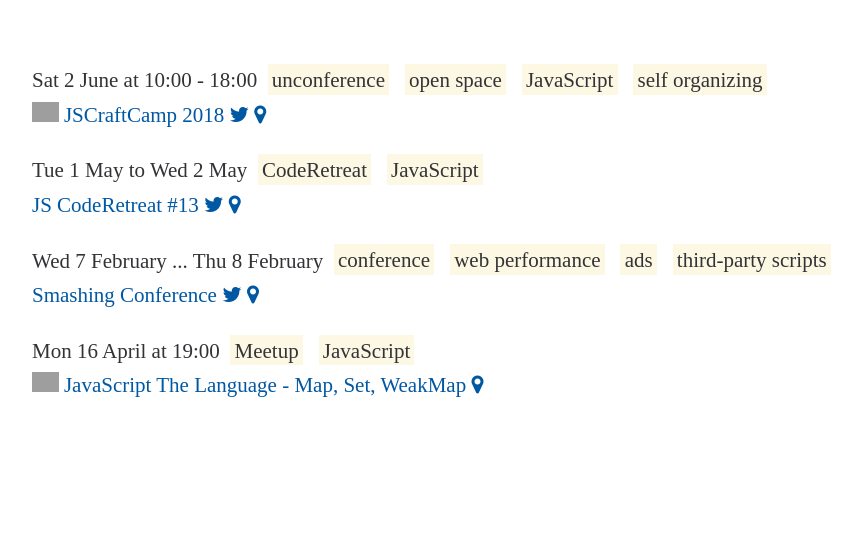
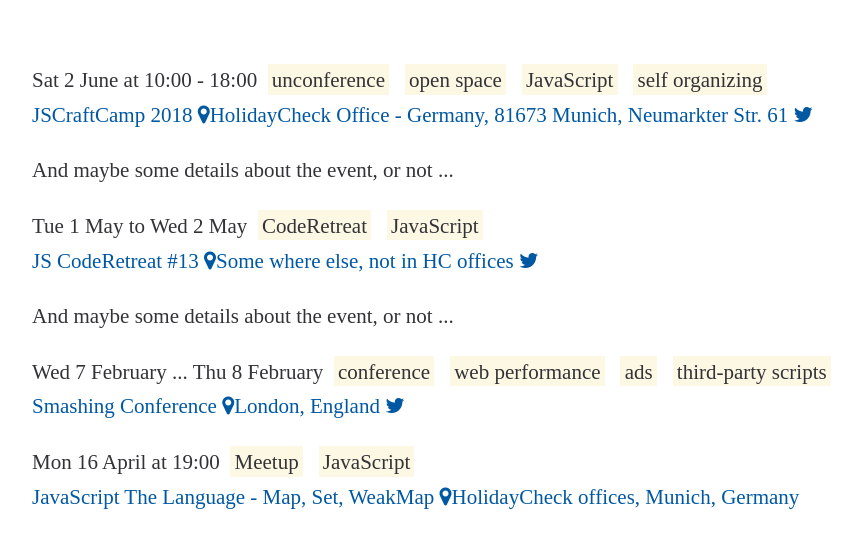
Before and after one commit to holidaycheck/hc-event-component, a website with bundled scripts: page src/index.html in a window 1280 px wide. Shown: the whole page, without its empty margins (178-1040 px from the left). Built offline with nearby package versions, Linux system fonts and the light colour scheme; grey boxes are pictures that could not be loaded; a web font is replaced by a local one.

Commit message:
Remove the special behavior for the event's address, this just makes things soo more complicated.
Relying on having to use the <address> tag sounds nice at first sight but after all, if we derive and reconstruct the HTML out of it, this has many drawbacks.
Such as 1) to know what your page will look like you have to understand the webcomponent 2) you rely on what DOM nodes the webcomp inserts in order to know how to style them
and 3) it makes the <address> tag required, even though it is not really useful, the better way is schema.org outlines of the content.
Additionally the <hc-event> component triggers a massive relayout on a page with many events, that is not really desirable.

```diff
--- a/src/HcEvent.js
+++ b/src/HcEvent.js
@@ -26,18 +26,6 @@
   return addressText.toLowerCase().includes('holidaycheck');
 }
 
-const addMapsLink = rootNode => {
-  const addressNode = rootNode.querySelector('address');
-  if (!addressNode) return;
-  addressNode.style.display = 'none';
-  const address = addressNode.innerText;
-  const mapsLink = document.createElement('a');
-  mapsLink.href = `http://maps.google.com/maps?q=${encodeURIComponent(address)}`;
-  mapsLink.classList.add('fa', 'fa-map');
-  mapsLink.target = '_blank';
-  rootNode.appendChild(mapsLink);
-}
-
 class HcEvent extends HTMLElement {
   connectedCallback() {
     if (addressIsAtHolidayCheck(this)) {
@@ -47,7 +35,6 @@
       addressNode.parentNode.insertBefore(img, addressNode);
     }
     formatTimes(this.querySelectorAll('time'));
-    addMapsLink(this);
   }
   hasTag(tagName) {
     const tags = allTags(this);
--- a/src/index.html
+++ b/src/index.html
@@ -4,7 +4,6 @@
 <title>The HolidayCheck Tech Blog | Events</title>
 <link rel="shortcut icon" href="//techblog.holidaycheck.com/img/hc-labs-only-logo64x64.png">
 
-<script src="//cdnjs.cloudflare.com/ajax/libs/webcomponentsjs/1.2.0/webcomponents-hi-ce.js"></script>
 <script type="module" src="./HcEvent.js"></script>
 <script nomodule src="../build/HcEvent.js"></script>
 <link rel="stylesheet" href="./style.css"/>
@@ -72,8 +71,8 @@
       </ul>
     </hc-event-tags>
     <br>
-    <address>HolidayCheck Office - Germany, 81673 Munich, Neumarkter Str. 61</address>
     <a href="http://jscraftcamp.org/">JSCraftCamp 2018</a>
+    <a href="http://maps.google.com/maps?q=HolidayCheck%20Office%20-%20Germany%2C%2081673%20Munich%2C%20Neumarkter%20Str.%2061" class="fa fa-map">HolidayCheck Office - Germany, 81673 Munich, Neumarkter Str. 61</a>
     <a href="https://www.twitter.com/jscraftcamp" class="fa fa-twitter"></a>
     <p>
       And maybe some details about the event, or not ...
@@ -89,8 +88,8 @@
       </ul>
     </hc-event-tags>
     <br>
-    <address>Some where else, not in HC offices</address>
     <a href="http://jscoderetreat.com/">JS CodeRetreat #13</a>
+    <a href="http://maps.google.com/maps?q=Some%20where%20else%2C%20not%20in%20HC%20offices" class="fa fa-map">Some where else, not in HC offices</a>
     <a href="https://www.twitter.com/jscoderetreat" class="fa fa-twitter"></a>
     <p>
       And maybe some details about the event, or not ...
@@ -116,8 +115,8 @@
       </ul>
     </hc-event-tags>
     <br>
-    <address>London, England</address>
     <a href="https://smashingconf.com/">Smashing Conference</a>
+    <a href="http://maps.google.com/maps?q=London%2C%20England" class="fa fa-map">London, England</a>
     <a href="https://www.twitter.com/smashingconf" class="fa fa-twitter"></a>
   </hc-event>
 
@@ -130,8 +129,8 @@
       </ul>
     </hc-event-tags>
     <br>
-    <address>HolidayCheck offices, Munich, Germany</address>
     <a href="https://www.meetup.com/JavaScript-The-Language/events/249034286/">JavaScript The Language - Map, Set, WeakMap</a>
+    <a href="http://maps.google.com/maps?q=HolidayCheck%20offices%2C%20Munich%2C%20Germany" class="fa fa-map">HolidayCheck offices, Munich, Germany</a>
   </hc-event>
 
 </body>
--- a/src/style.css
+++ b/src/style.css
@@ -1,12 +1,6 @@
 hc-event {
   display: block;
   margin-bottom: 1rem;
-}
-hc-event p {
-  display: none;
-}
-hc-event address {
-  font-style: normal;
 }
 hc-event-tags {
   position: absolute;
```
